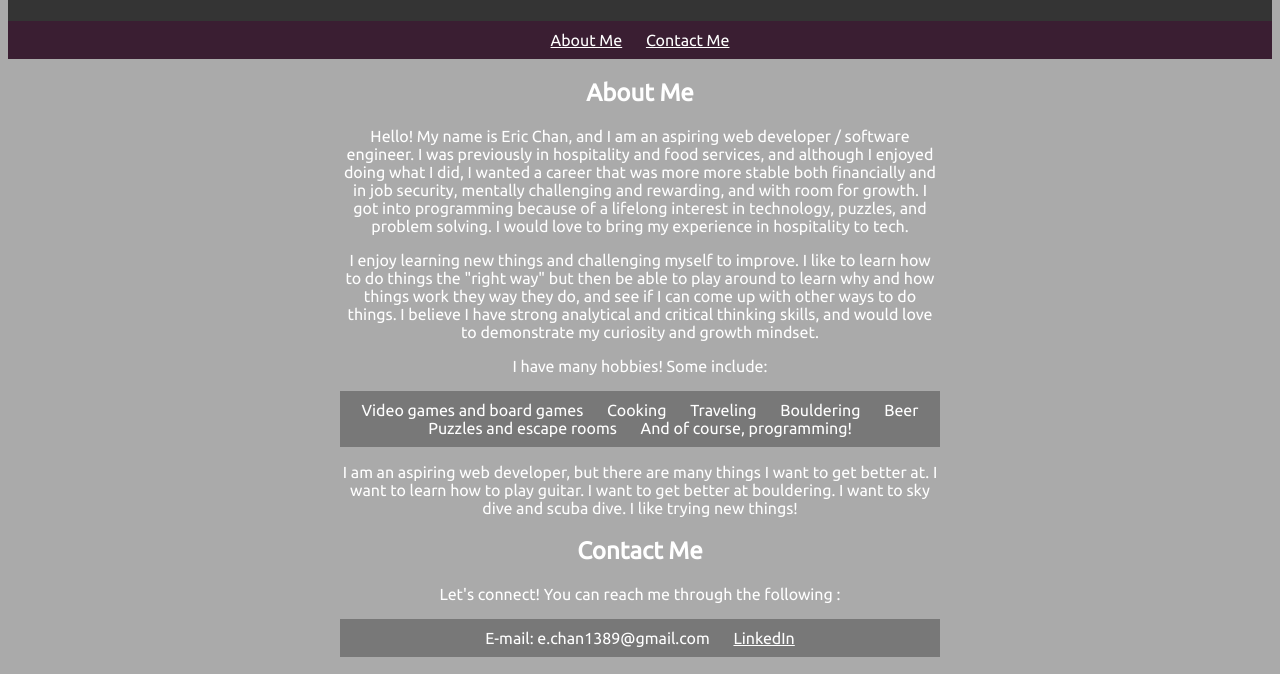
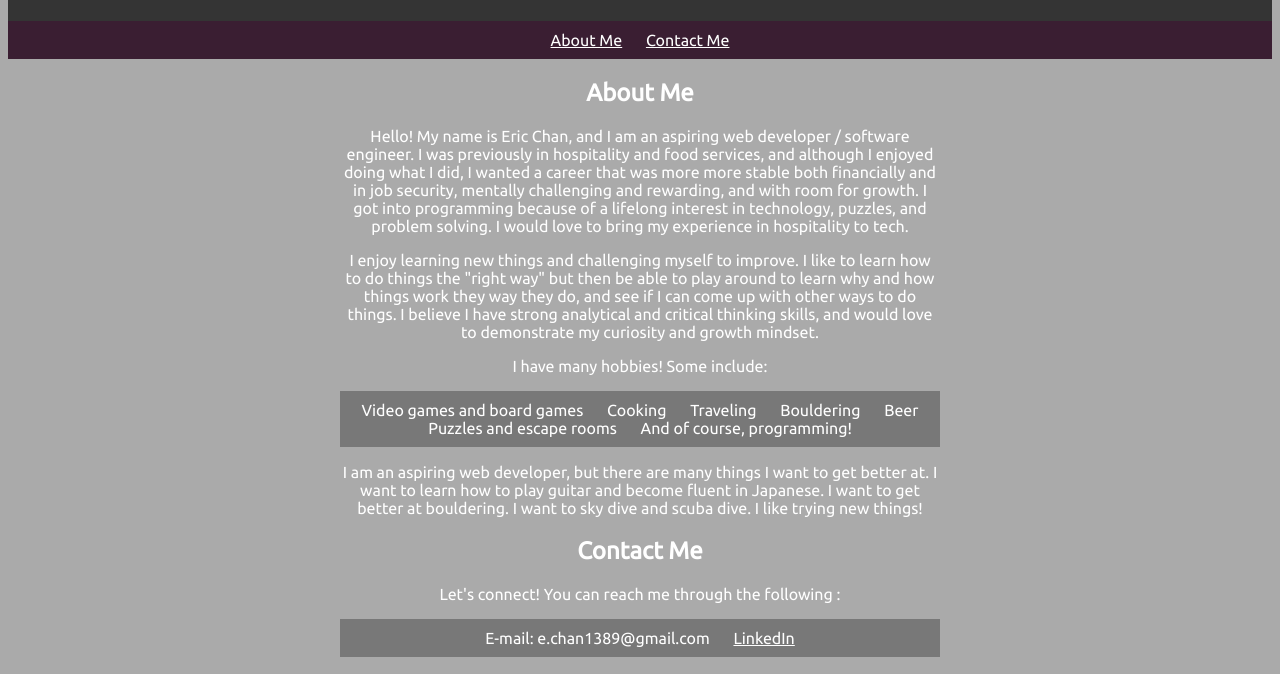
Before and after one commit to cruiseric/cruiseric.github.io, a plain HTML site: page index.html in a window 1280 px wide. Shown: the part 370-1044 px from the top of the page. Drawn offline with Linux system fonts and the light colour scheme.

Commit message:
updated about me

```diff
--- a/index.html
+++ b/index.html
@@ -112,7 +112,8 @@
       </p>
       <p>
         I am an aspiring web developer, but there are many things I want to get better at. I want to learn how to play
-        guitar. I want to get better at bouldering. I want to sky dive and scuba dive. I like trying new things!
+        guitar and become fluent in Japanese. I want to get better at bouldering. I want to sky dive and scuba dive. I
+        like trying new things!
       </p>
     </div>
     <h2 onclick="contactHider()" id="contactme">Contact Me</h2>
```
